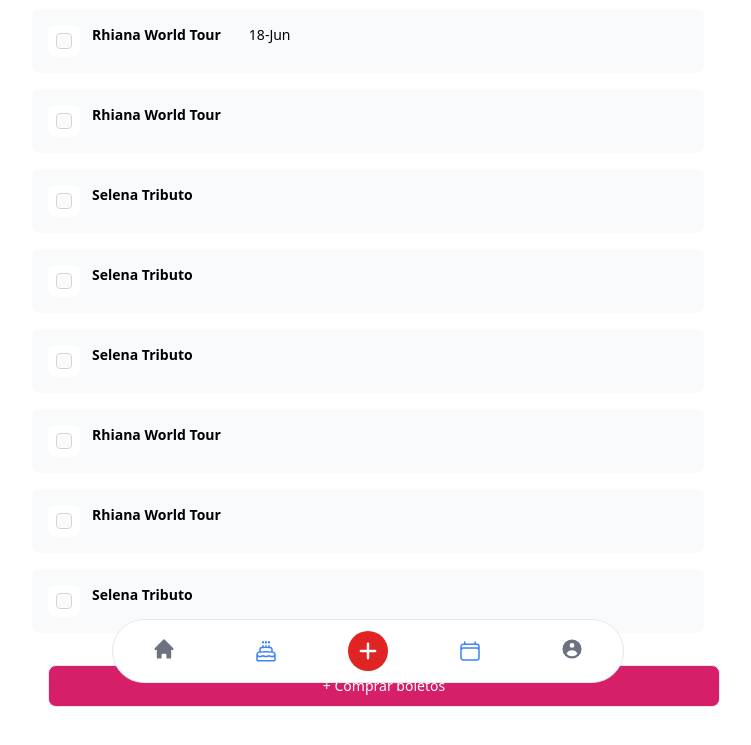
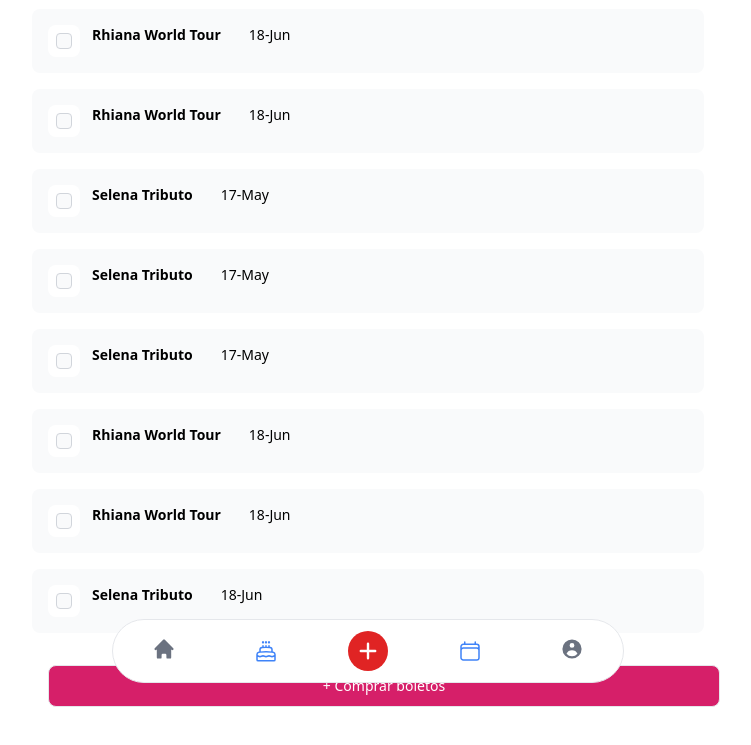
Before and after one commit to Gregory-Enriquez/Eventos-en-linea, a website built with Vite: page tickets.html in a window 1280 px wide. Shown: the part 101-846 px from the top of the page, without its empty margins (272-1023 px from the left). Built offline with nearby package versions, Linux system fonts and the light colour scheme.

Commit message:
Archivo tickets

```diff
--- a/tickets.html
+++ b/tickets.html
@@ -49,6 +49,7 @@
         <input id="remember"  type="checkbox" value="" class="w-4 h-4 border border-gray-300 rounded bg-gray-50 focus:ring focus:ring-blue-300 dark:bg-gray-700 dark:border-gray-600 dark:focus:ring-blue-600 dark:ring-offset-gray-800" required>
     </div>
     <div class="ml-3 text-sm  font-bold">Rhiana World Tour</div>
+    <div class="ml-7 text-sm">18-Jun</div>
 
   </div>
   <div id="alert-3" class="flex p-4 mb-4 text-black rounded-lg bg-gray-50 dark:bg-gray-800 dark:text-green-400" role="alert">
@@ -56,6 +57,14 @@
         <input id="remember"  type="checkbox" value="" class="w-4 h-4 border border-gray-300 rounded bg-gray-50 focus:ring focus:ring-blue-300 dark:bg-gray-700 dark:border-gray-600 dark:focus:ring-blue-600 dark:ring-offset-gray-800" required>
     </div>
     <div class="ml-3 text-sm font-bold">Selena Tributo</div>
+    <div class="ml-7 text-sm">17-May</div>
+  </div>
+  <div id="alert-4" class="flex p-4 mb-4 text-black rounded-lg bg-gray-50 dark:bg-gray-800 dark:text-yellow-300" role="alert">
+    <div class="inline-flex items-center justify-center flex-shrink-0 w-8 h-8 text-white bg-white rounded-lg dark:bg-white dark:text-green-200">
+        <input id="remember"  type="checkbox" value="" class="w-4 h-4 border border-gray-300 rounded bg-gray-50 focus:ring focus:ring-blue-300 dark:bg-gray-700 dark:border-gray-600 dark:focus:ring-blue-600 dark:ring-offset-gray-800" required>
+    </div>
+    <div class="ml-3 text-sm font-bold">Selena Tributo</div>
+    <div class="ml-7 text-sm">17-May</div>
 
   </div>
   <div id="alert-4" class="flex p-4 mb-4 text-black rounded-lg bg-gray-50 dark:bg-gray-800 dark:text-yellow-300" role="alert">
@@ -63,13 +72,7 @@
         <input id="remember"  type="checkbox" value="" class="w-4 h-4 border border-gray-300 rounded bg-gray-50 focus:ring focus:ring-blue-300 dark:bg-gray-700 dark:border-gray-600 dark:focus:ring-blue-600 dark:ring-offset-gray-800" required>
     </div>
     <div class="ml-3 text-sm font-bold">Selena Tributo</div>
-
-  </div>
-  <div id="alert-4" class="flex p-4 mb-4 text-black rounded-lg bg-gray-50 dark:bg-gray-800 dark:text-yellow-300" role="alert">
-    <div class="inline-flex items-center justify-center flex-shrink-0 w-8 h-8 text-white bg-white rounded-lg dark:bg-white dark:text-green-200">
-        <input id="remember"  type="checkbox" value="" class="w-4 h-4 border border-gray-300 rounded bg-gray-50 focus:ring focus:ring-blue-300 dark:bg-gray-700 dark:border-gray-600 dark:focus:ring-blue-600 dark:ring-offset-gray-800" required>
-    </div>
-    <div class="ml-3 text-sm font-bold">Selena Tributo</div>
+    <div class="ml-7 text-sm">17-May</div>
 
   </div>
   <div id="alert-4" class="flex p-4 mb-4 text-black rounded-lg bg-gray-50 dark:bg-gray-800 dark:text-yellow-300" role="alert">
@@ -77,6 +80,7 @@
         <input id="remember"  type="checkbox" value="" class="w-4 h-4 border border-gray-300 rounded bg-gray-50 focus:ring focus:ring-blue-300 dark:bg-gray-700 dark:border-gray-600 dark:focus:ring-blue-600 dark:ring-offset-gray-800" required>
     </div>
     <div class="ml-3 text-sm  font-bold">Rhiana World Tour</div>
+    <div class="ml-7 text-sm">18-Jun</div>
 
   </div>
   <div id="alert-4" class="flex p-4 mb-4 text-black rounded-lg bg-gray-50 dark:bg-gray-800 dark:text-yellow-300" role="alert">
@@ -84,6 +88,7 @@
         <input id="remember"  type="checkbox" value="" class="w-4 h-4 border border-gray-300 rounded bg-gray-50 focus:ring focus:ring-blue-300 dark:bg-gray-700 dark:border-gray-600 dark:focus:ring-blue-600 dark:ring-offset-gray-800" required>
     </div>
     <div class="ml-3 text-sm  font-bold">Rhiana World Tour</div>
+    <div class="ml-7 text-sm">18-Jun</div>
 
   </div>
 
@@ -92,6 +97,7 @@
         <input id="remember"  type="checkbox" value="" class="w-4 h-4 border border-gray-300 rounded bg-gray-50 focus:ring focus:ring-blue-300 dark:bg-gray-700 dark:border-gray-600 dark:focus:ring-blue-600 dark:ring-offset-gray-800" required>
     </div>
     <div class="ml-3 text-sm  font-bold">Selena Tributo</div>
+    <div class="ml-7 text-sm">18-Jun</div>
 
   </div>
 
```
